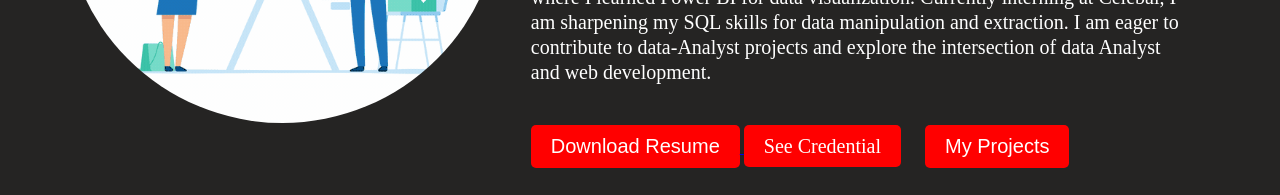
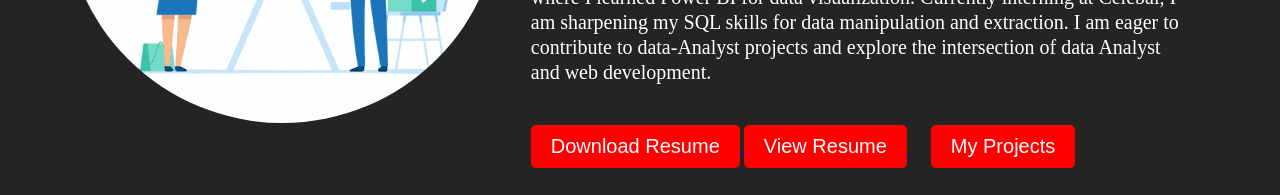
Before and after one commit to AyushRaj81/Ayush-portfolio, a plain HTML site: page index.html in a window 1280 px wide. Shown: the part 1020-1215 px from the top of the page. Drawn offline with nearby package versions, Linux system fonts and the light colour scheme.

Commit message:
Update index.html

```diff
--- a/index.html
+++ b/index.html
@@ -121,8 +121,10 @@
 
                         <button class="myButton" style="margin-top: 40px;" >Download Resume</button>
                     </a>
-                    <!--new thing get added-->
-                     <a href="class10.html" class="myButton" target="_blank">See Credential</a>
+                    <!--new thing-->
+                    <a href="AyushRaj__data.pdf" target="_blank">
+                    <button class="myButton" style="margin-top: 40px;">View Resume</button>
+                    </a>
                     <button style="margin-top: 40px; margin-left: 20px;" class="myButton" onclick="scrollToProject()">My Projects</button>
                 </div>
             </div>
```
